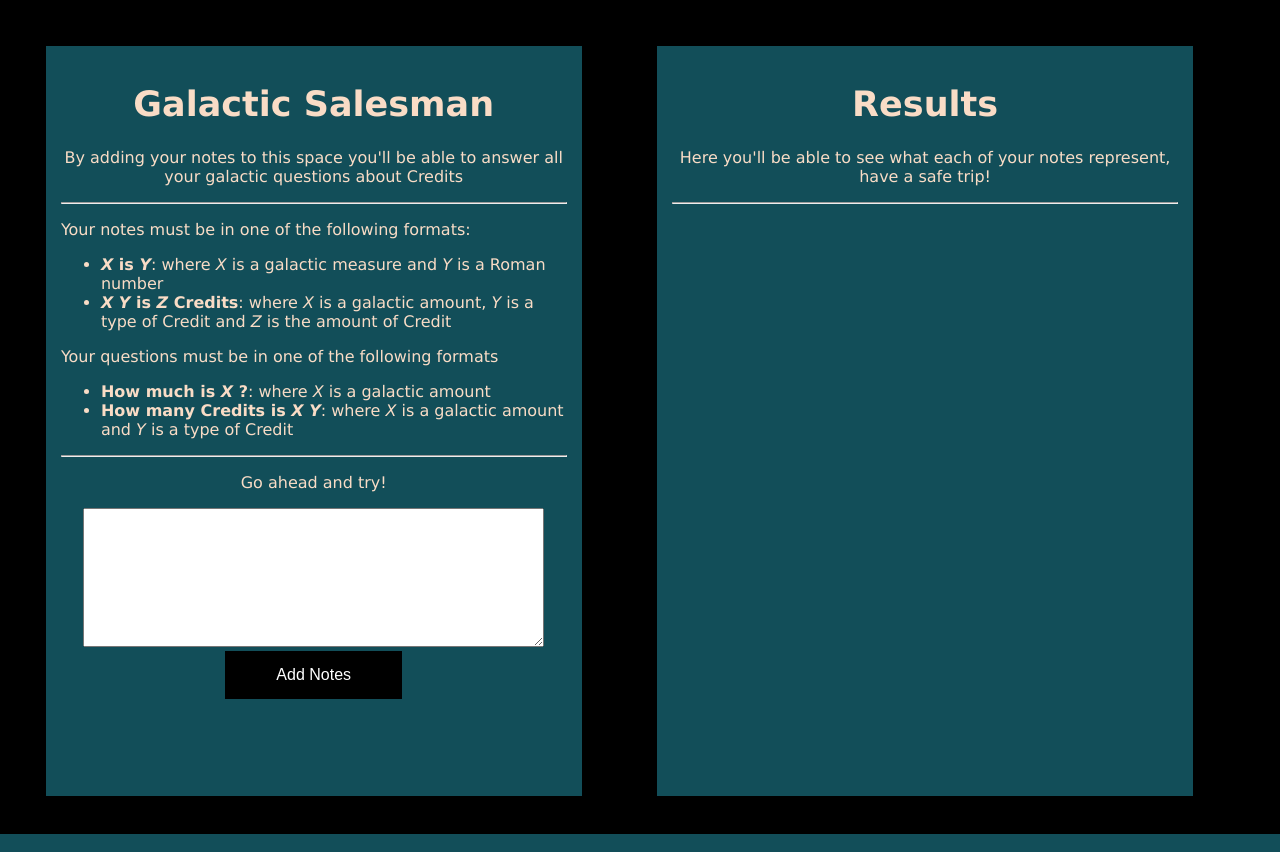
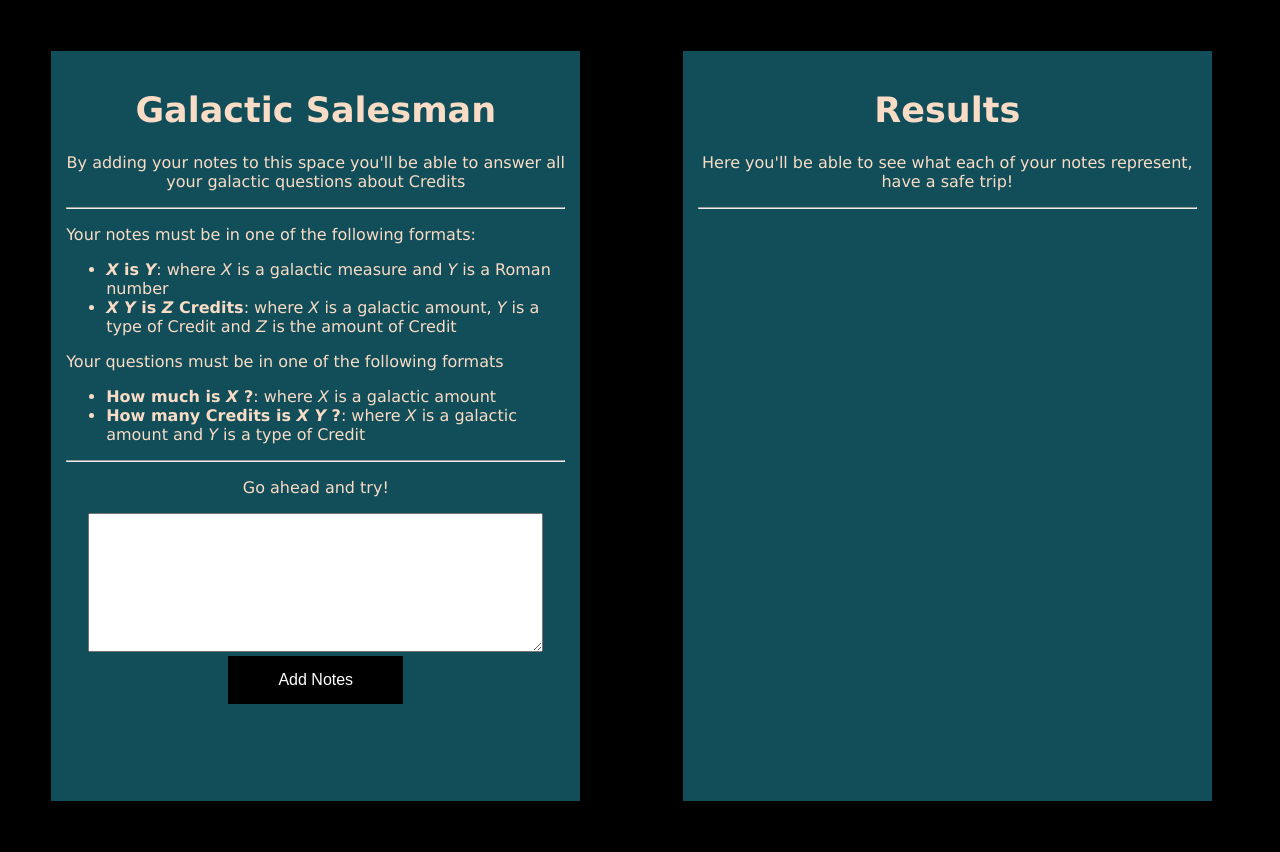
Before and after one commit to jnhasard/galactic, a Django app: page / in a window 1280 px wide. Run offline with Django 3.2, Linux system fonts and the light colour scheme.

Commit message:
final fixes

```diff
--- a/fingo/static/style/style.css
+++ b/fingo/static/style/style.css
@@ -1,7 +1,14 @@
+html {
+  margin: 0;
+  padding: 0;
+}
+
 body {
   font-family: Verdana, Geneva, Tahoma, sans-serif;
   color: #f9dcc6;
   background-color: black;
+  margin: 0;
+  padding: 0;
 }
 
 textarea {
@@ -14,8 +21,8 @@ textarea {
   padding: 15px;
   text-align: center;
   float: left;
-  width: 40%;
-  margin: 3%;
+  width: 39%;
+  margin: 4%;
   height: 90vh;
   overflow: scroll;
 }
--- a/fingo/templates/fingo/index.html
+++ b/fingo/templates/fingo/index.html
@@ -35,9 +35,8 @@
           <b>How much is <i>X</i> ?</b>: where <i>X</i> is a galactic amount
         </li>
         <li>
-          <b>How many Credits is <i>X Y</i></b
-          >: where <i>X</i> is a galactic amount and <i>Y</i> is a type of
-          Credit
+          <b>How many Credits is <i>X Y</i> ?</b>: where <i>X</i> is a galactic
+          amount and <i>Y</i> is a type of Credit
         </li>
       </ul>
       <hr />
```
